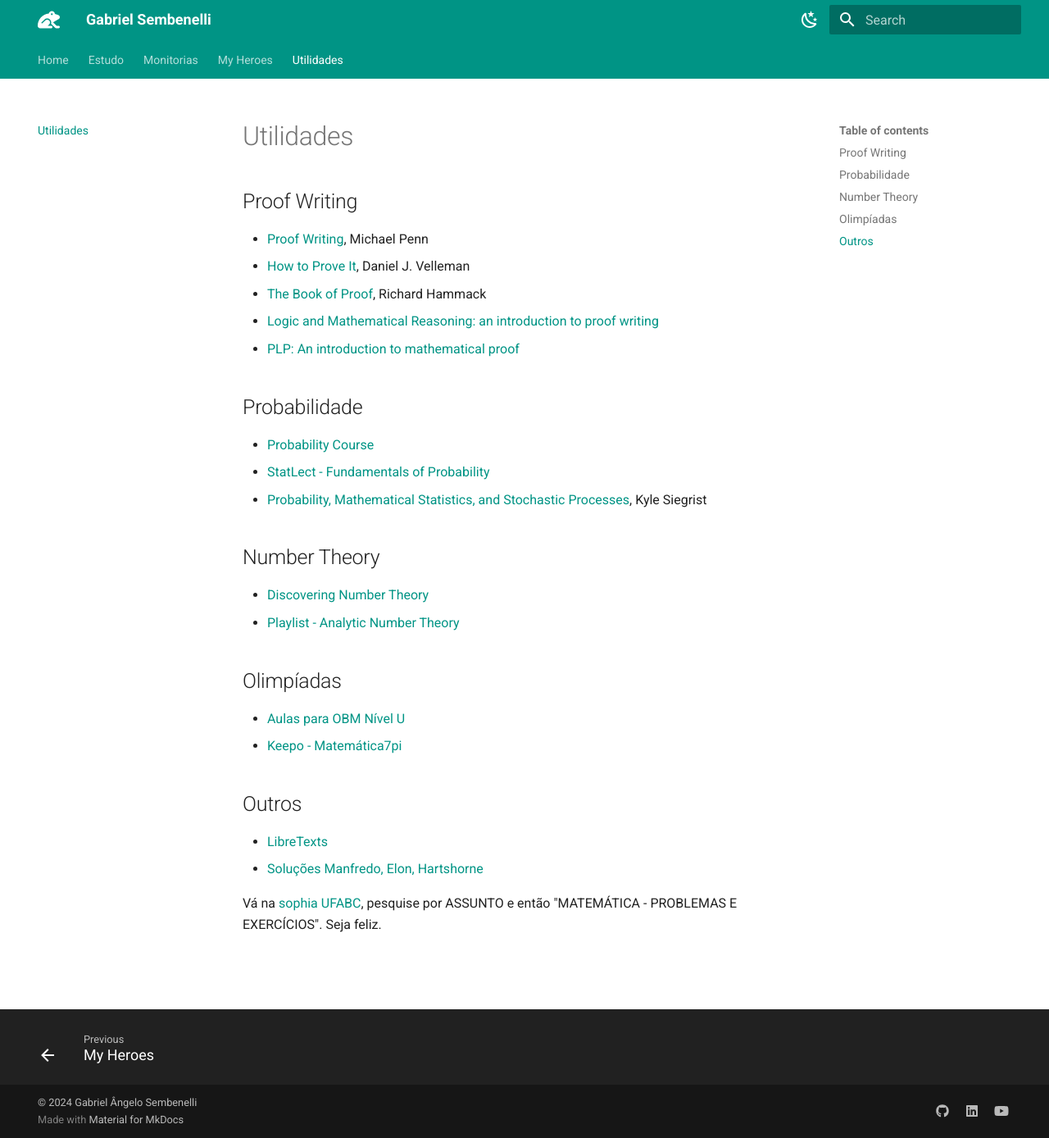
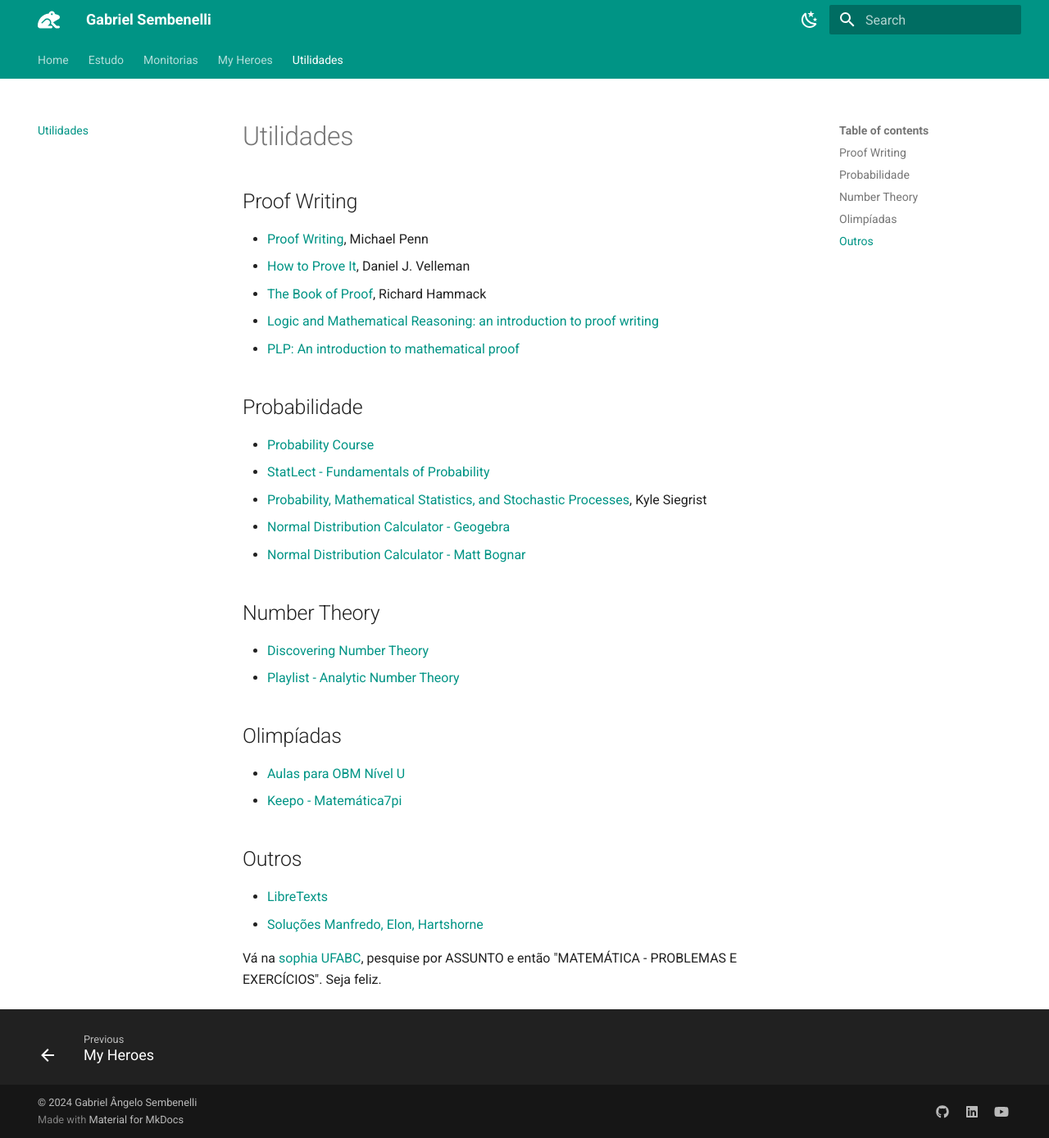
Before and after one commit to Gabriel-Sembenelli/website, an MkDocs documentation site: the page built from docs/utilidades.md, in a window 1280 px wide and 1388 px high. Shown: the whole window at 82% size. Built offline with MkDocs 1.6.1 and Material for MkDocs 9.7.7, drawn with Linux system fonts in a browser that asks for light colours.

Commit message:
added some normal calculators under probability section of utilidades.md

```diff
--- a/docs/utilidades.md
+++ b/docs/utilidades.md
@@ -11,6 +11,8 @@
 - [Probability Course](https://www.probabilitycourse.com/)
 - [StatLect - Fundamentals of Probability](https://www.statlect.com/fundamentals-of-probability/)
 - [Probability, Mathematical Statistics, and Stochastic Processes](https://stats.libretexts.org/Bookshelves/Probability_Theory/Probability_Mathematical_Statistics_and_Stochastic_Processes_(Siegrist)), Kyle Siegrist
+- [Normal Distribution Calculator - Geogebra](https://www.geogebra.org/m/W9Nz53Ct)
+- [Normal Distribution Calculator - Matt Bognar](https://homepage.divms.uiowa.edu/~mbognar/applets/normal.html)
 
 ## Number Theory
 - [Discovering Number Theory](https://www.math.uh.edu/~minru/web/dnt.html)
```
